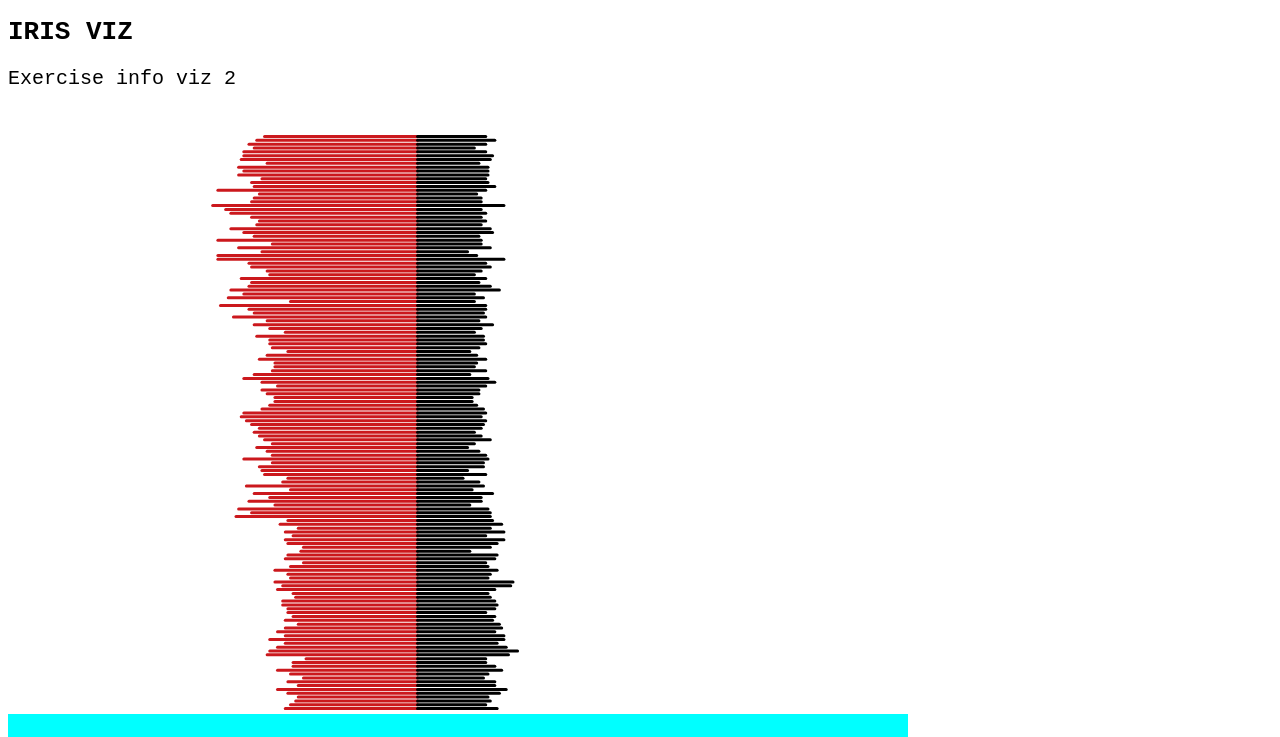
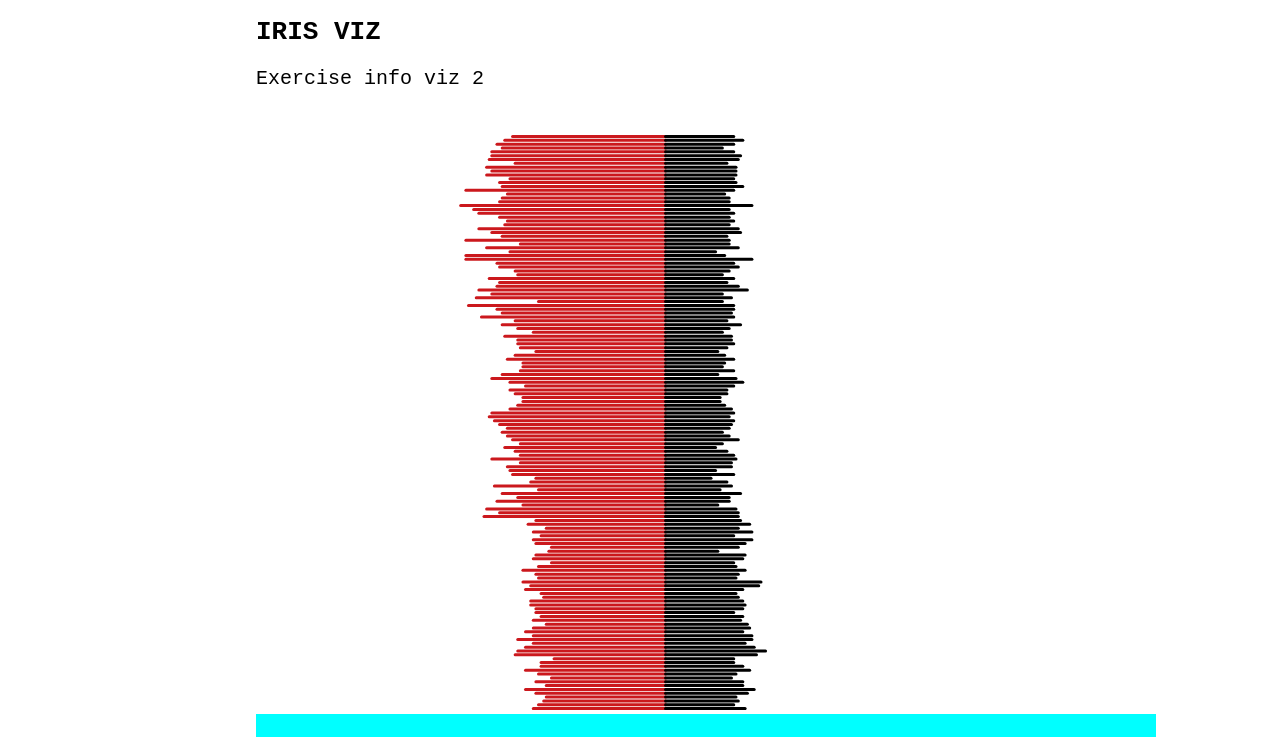
Before and after one commit to sankson/Sem3_Infoviz2, a plain HTML site: page index.html in a window 1280 px wide. Shown: the top 737 px of the page. Drawn offline with Linux system fonts and the light colour scheme.

Commit message:
Update index.html

```diff
--- a/index.html
+++ b/index.html
@@ -3,7 +3,7 @@
 <style>
 body{
     max-width: 400px;
-    margin: 20 px auto;
+    margin-left: 20%;
     font-family: monospace;
     \\ border: 1px black solid;
 
```
